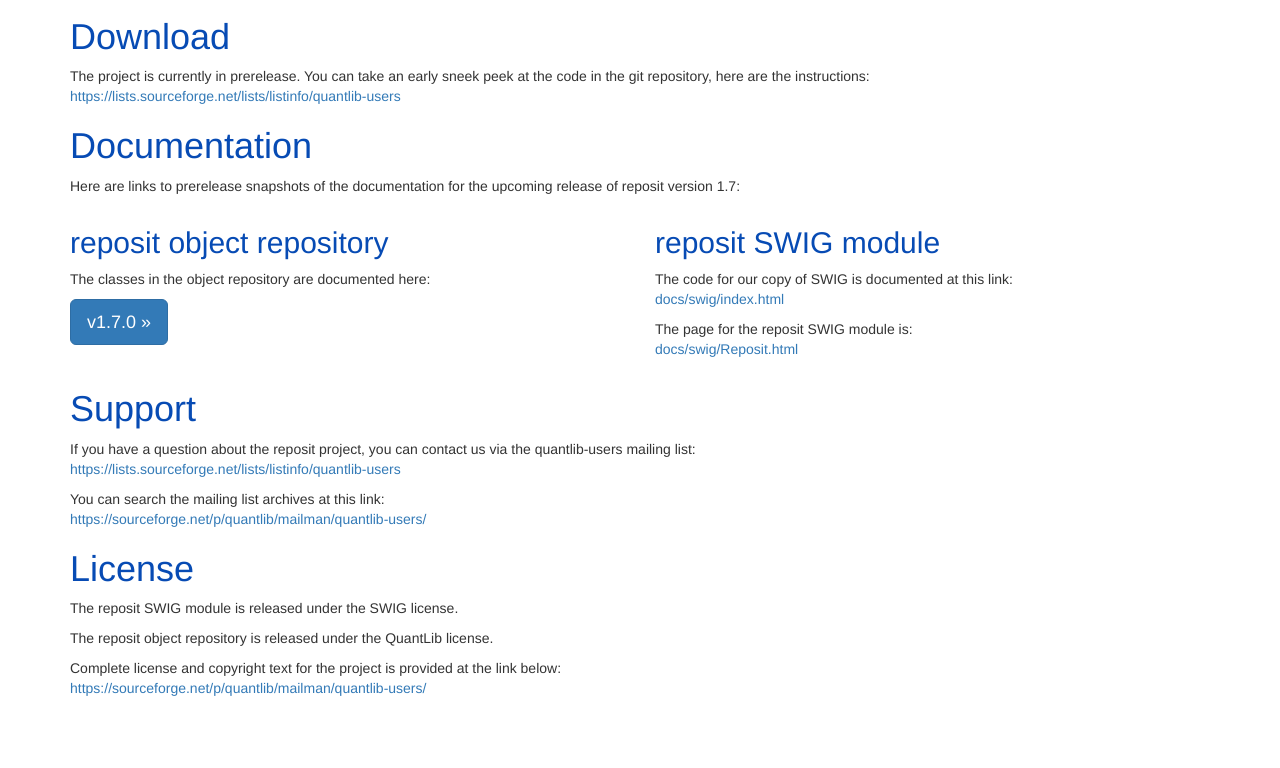
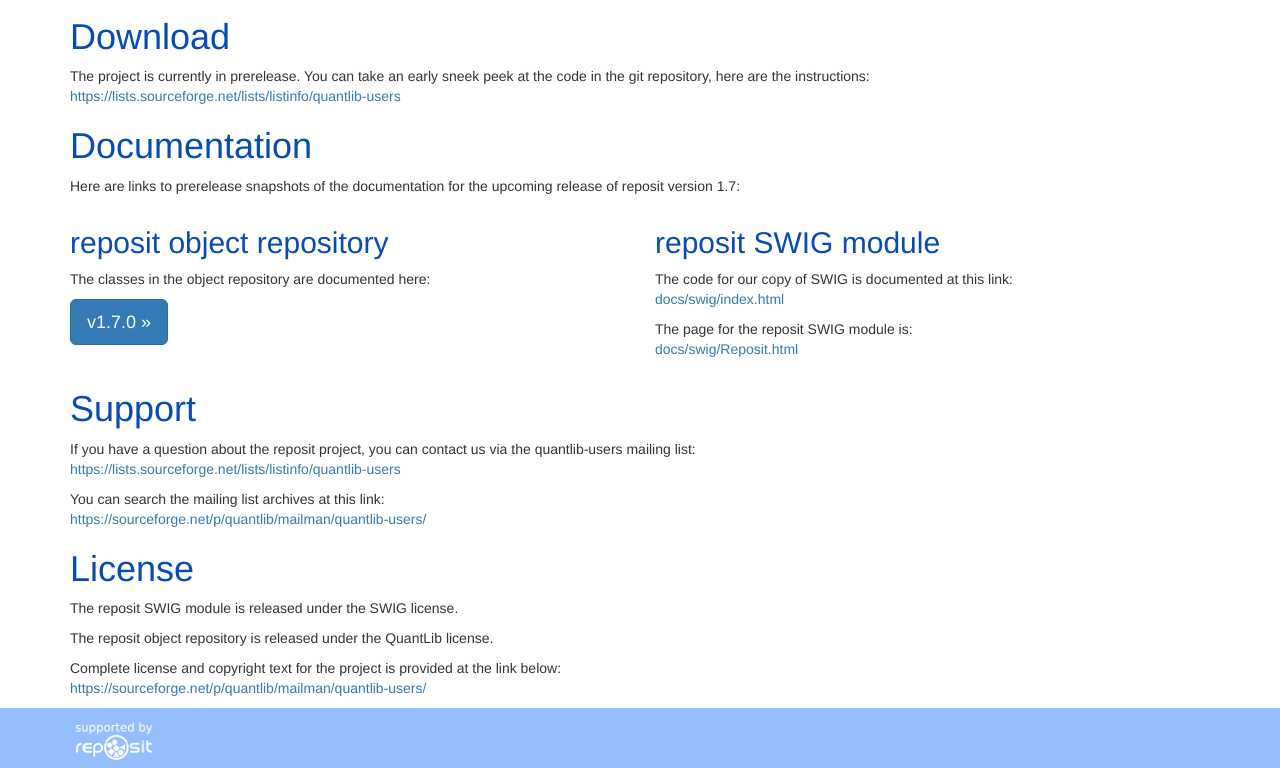
Before and after one commit to eehlers/reposit, a plain HTML site: page site/index.html in a window 1280 px wide. Shown: the part 882-1650 px from the top of the page. Before the commit the page ends 1590 px from the top, so only its background shows below. Drawn offline with nearby package versions, Linux system fonts and the light colour scheme.

Commit message:
update site

```diff
--- a/site/css/reposit.css
+++ b/site/css/reposit.css
@@ -17,6 +17,22 @@ color: white;
     height: 70px;
     padding-top: 0;
 }
+html {
+  position: relative;
+  min-height: 100%;
+}
+body {
+  /* Margin bottom by footer height */
+  margin-bottom: 60px;
+}
+.footer {
+  position: absolute;
+  bottom: 0;
+  width: 100%;
+  /* Set the fixed height of the footer here */
+  height: 60px;
+  background-color: #95befe;
+}
 
 h1 {
     color: #074BB4;
--- a/site/index.html
+++ b/site/index.html
@@ -175,6 +175,12 @@ release of reposit version 1.7:</p>
 
     </div> <!-- /container -->
 
+    <footer class="footer">
+      <div class="container">
+        <img style="width:88;height:46;margin-top:10px" src="images/logo_reposit.png">
+      </div>
+    </footer>
+
 
     <!-- Bootstrap core JavaScript
     ================================================== -->
```
Also changed, not shown: site/images/logo_reposit.png (added), site/images/logo_reposit2.png (added).
